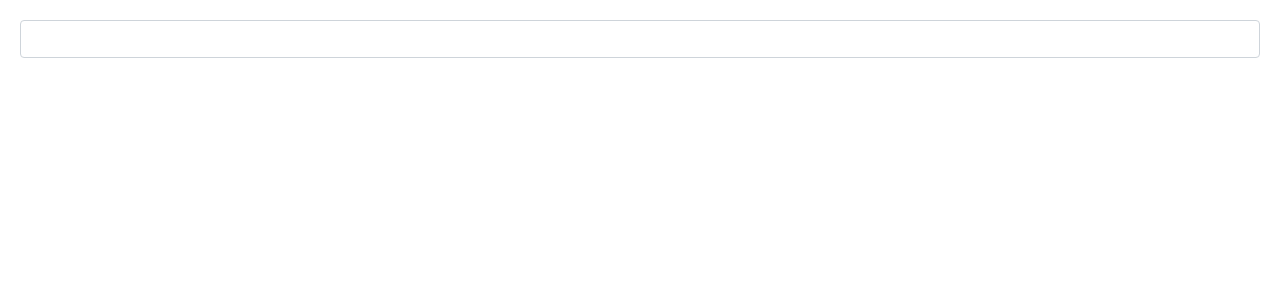
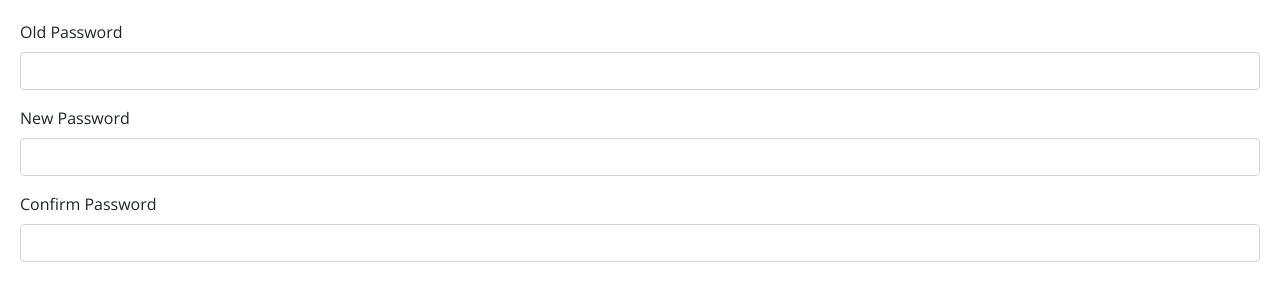
Before and after one commit to DungGramer/angular-code-with-mosh, an Angular app: page / in a window 1280 px wide. Shown: the top 300 px of the page. Built offline with nearby package versions, Linux system fonts and the light colour scheme.

Commit message:
Done change-password

```diff
--- a/src/app/app.component.html
+++ b/src/app/app.component.html
@@ -2,4 +2,5 @@
 <favorite [isFavorite]="post.isFavorite" (change)="onFavoriteChange($event)"></favorite> -->
 <!-- <app-title></app-title> -->
 <!-- <app-signup-form></app-signup-form> -->
-<app-new-course-form></app-new-course-form>
+<!-- <app-new-course-form></app-new-course-form> -->
+<app-change-password></app-change-password>
--- a/src/app/app.module.ts
+++ b/src/app/app.module.ts
@@ -13,7 +13,7 @@ import { FavoriteComponent } from './favorite/favorite.component';
 import { TitleComponent } from './title/title.component';
 import { TitleCasePipe } from './title-case.pipe';
 import { SignupFormComponent } from './signup-form/signup-form.component';
-import { NewCourseFormComponent } from './new-course-form/new-course-form.component';
+import { ChangePasswordComponent } from './change-password/change-password.component';
 
 @NgModule({
   declarations: [
@@ -25,7 +25,7 @@ import { NewCourseFormComponent } from './new-course-form/new-course-form.compon
     TitleComponent,
     TitleCasePipe,
     SignupFormComponent,
-    NewCourseFormComponent,
+    ChangePasswordComponent,
   ],
   imports: [BrowserModule, AppRoutingModule, FormsModule, ReactiveFormsModule],
   providers: [CoursesService, AuthorsService],
--- /dev/null
+++ b/src/app/change-password/change-password.component.html
@@ -0,0 +1,52 @@
+<form [formGroup]="form">
+  <div class="form-group">
+    <label>Old Password</label>
+    <input formControlName="oldPassword" type="password" class="form-control" />
+    <div
+      *ngIf="oldPassword?.touched && oldPassword?.invalid"
+      class="alert alert-danger"
+    >
+      <div *ngIf="oldPassword?.errors?.required">Old Password is required</div>
+      <div *ngIf="oldPassword?.errors?.validOldPassword">
+        Old Password is invalid
+      </div>
+    </div>
+  </div>
+
+  <div class="form-group">
+    <label>New Password</label>
+    <input formControlName="newPassword" type="password" class="form-control" />
+    <div
+      *ngIf="newPassword?.touched && newPassword?.invalid"
+      class="alert alert-danger"
+    >
+      <div *ngIf="newPassword?.errors?.required">New Password is required</div>
+    </div>
+  </div>
+  <div class="form-group">
+    <label>Confirm Password</label>
+    <input
+      formControlName="confirmPassword"
+      type="password"
+      class="form-control"
+    />
+    <div
+      *ngIf="confirmPassword?.touched && confirmPassword?.invalid"
+      class="alert alert-danger"
+    >
+      <div *ngIf="confirmPassword?.errors?.required">
+        Confirm Password is required
+      </div>
+    </div>
+    <div
+      *ngIf="
+        confirmPassword?.invalid &&
+        form?.invalid &&
+        form.errors?.passwordShouldMatch
+      "
+      class="alert alert-danger"
+    >
+      Password do not match.
+    </div>
+  </div>
+</form>
--- /dev/null
+++ b/src/app/change-password/change-password.component.ts
@@ -0,0 +1,44 @@
+import { PasswordValidators } from './password.validators';
+import {
+  FormBuilder,
+  Validators,
+  FormGroup,
+  FormControl,
+} from '@angular/forms';
+import { Component } from '@angular/core';
+
+@Component({
+  selector: 'app-change-password',
+  templateUrl: './change-password.component.html',
+  styleUrls: ['./change-password.component.scss'],
+})
+export class ChangePasswordComponent {
+  form: FormGroup;
+
+  constructor(fb: FormBuilder) {
+    this.form = fb.group(
+      {
+        oldPassword: [
+          '',
+          Validators.required,
+          PasswordValidators.validOldPassword,
+        ],
+        newPassword: ['', Validators.required],
+        confirmPassword: ['', Validators.required],
+      },
+      {
+        validators: PasswordValidators.passwordShouldMatch,
+      }
+    );
+  }
+
+  get oldPassword() {
+    return this.form.get('oldPassword');
+  }
+  get newPassword() {
+    return this.form.get('newPassword');
+  }
+  get confirmPassword() {
+    return this.form.get('confirmPassword');
+  }
+}
--- /dev/null
+++ b/src/app/change-password/password.validators.ts
@@ -0,0 +1,22 @@
+import { AbstractControl } from '@angular/forms';
+export class PasswordValidators {
+  // tslint:disable-next-line:typedef
+  static validOldPassword(control: AbstractControl) {
+    return new Promise((resolve) => {
+      if (control.value !== '1234') {
+        resolve({ validOldPassword: true });
+      } else {
+        resolve(null);
+      }
+    });
+  }
+  static passwordShouldMatch(control: AbstractControl) {
+    const newPassword = control.get('newPassword');
+    const confirmPassword = control.get('confirmPassword');
+
+    if (newPassword?.value !== confirmPassword?.value) {
+      return { passwordShouldMatch: true };
+    }
+    return null;
+  }
+}
```
Also changed, not shown: src/app/change-password/change-password.component.scss (added), 1 other file (tests, documents, lock files or other folders).
